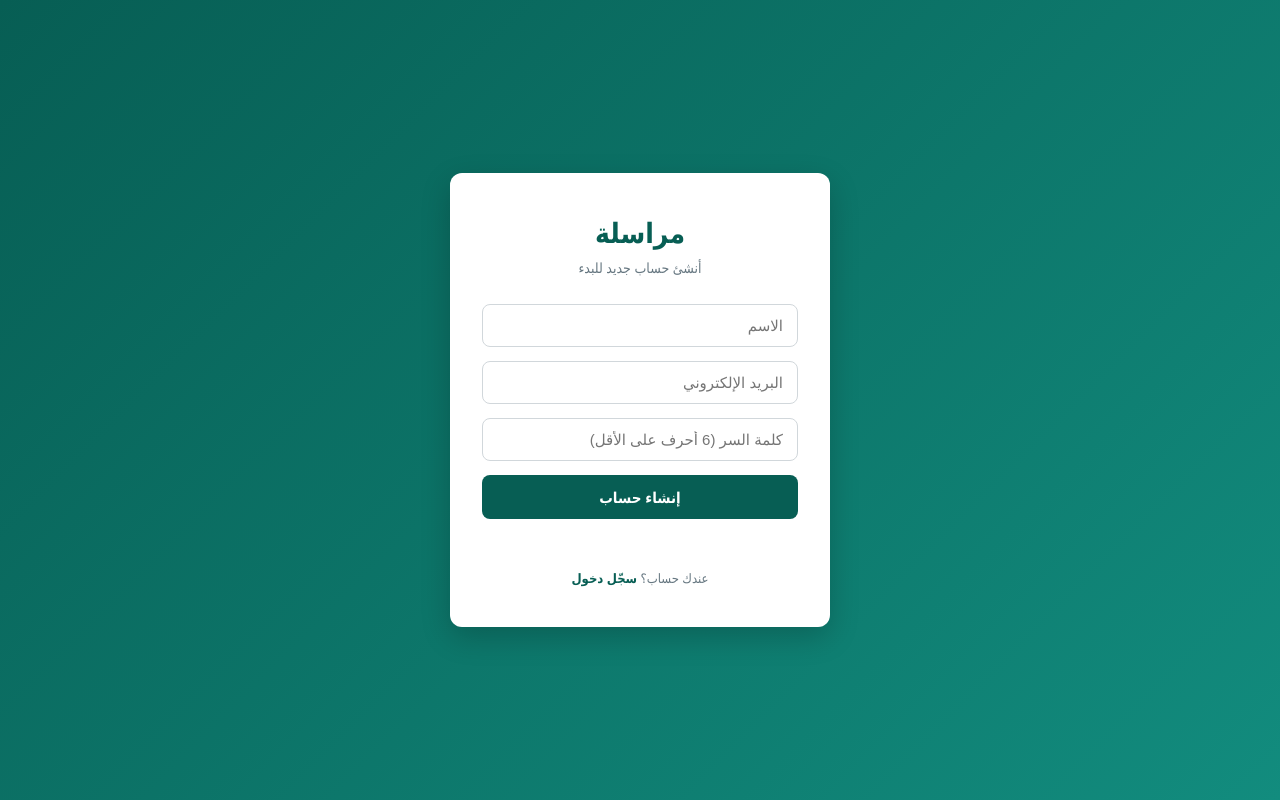
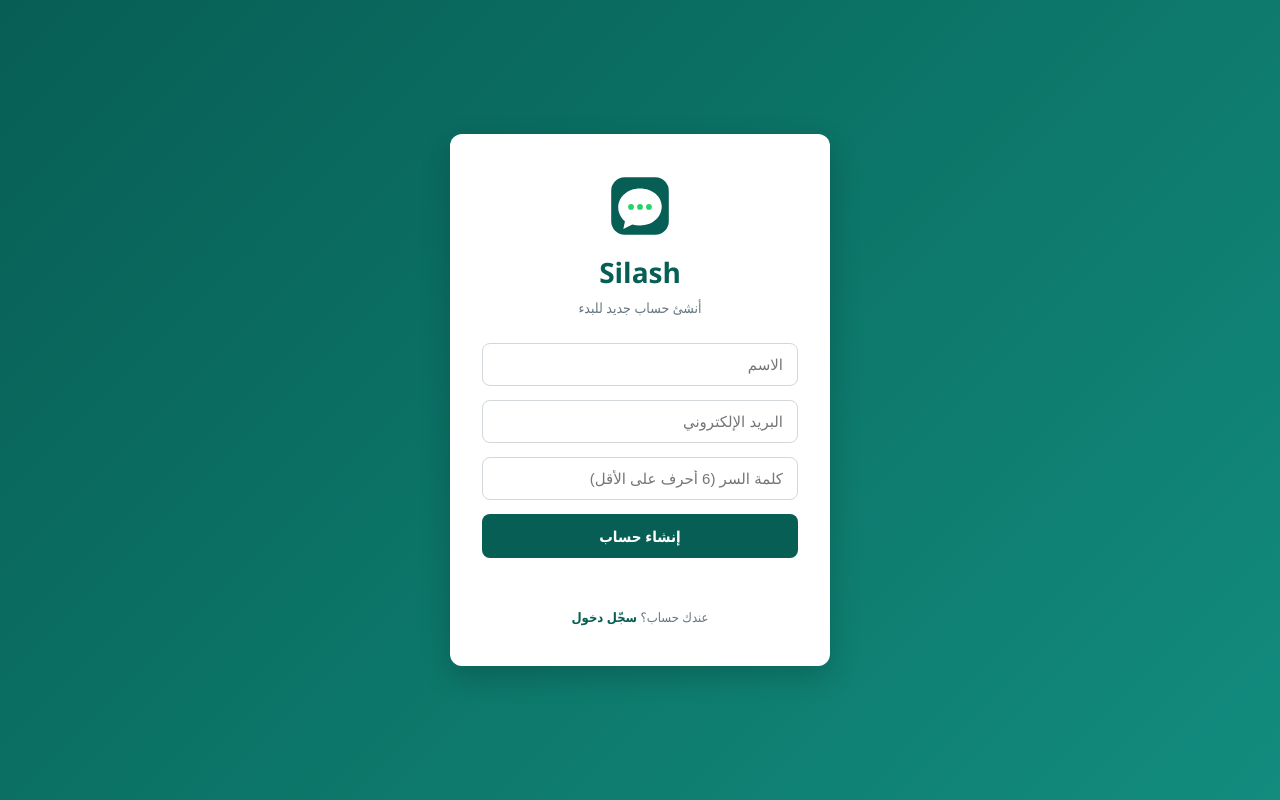
Before and after one commit to abdullahrayyan2011-create/silash, a website: page public/index.html in a window 1280 px wide. Drawn offline with nearby package versions, Linux system fonts and the light colour scheme.

Commit message:
Add files via upload

```diff
--- a/public/index.html
+++ b/public/index.html
@@ -3,7 +3,8 @@
 <head>
   <meta charset="UTF-8" />
   <meta name="viewport" content="width=device-width, initial-scale=1.0" />
-  <title>تطبيق المراسلة</title>
+  <title>Silash</title>
+  <link rel="icon" type="image/svg+xml" href="logo.svg" />
   <link rel="stylesheet" href="style.css" />
 </head>
 <body>
@@ -11,7 +12,8 @@
   <!-- ============ شاشة التسجيل ============ -->
   <section id="view-register" class="auth-view">
     <div class="auth-card">
-      <h1 class="brand">مراسلة</h1>
+      <img src="logo.svg" alt="Silash" class="brand-logo" />
+      <h1 class="brand">Silash</h1>
       <p class="subtitle">أنشئ حساب جديد للبدء</p>
 
       <form id="form-register">
@@ -52,7 +54,8 @@
   <!-- ============ شاشة تسجيل الدخول ============ -->
   <section id="view-login" class="auth-view hidden">
     <div class="auth-card">
-      <h1 class="brand">مراسلة</h1>
+      <img src="logo.svg" alt="Silash" class="brand-logo" />
+      <h1 class="brand">Silash</h1>
       <p class="subtitle">سجّل دخولك لمتابعة محادثاتك</p>
 
       <form id="form-login">
--- a/public/style.css
+++ b/public/style.css
@@ -40,6 +40,12 @@ button {
   border-radius: 12px;
   box-shadow: 0 10px 30px rgba(0, 0, 0, 0.2);
   text-align: center;
+}
+
+.brand-logo {
+  width: 64px;
+  height: 64px;
+  margin-bottom: 10px;
 }
 
 .brand {
```
